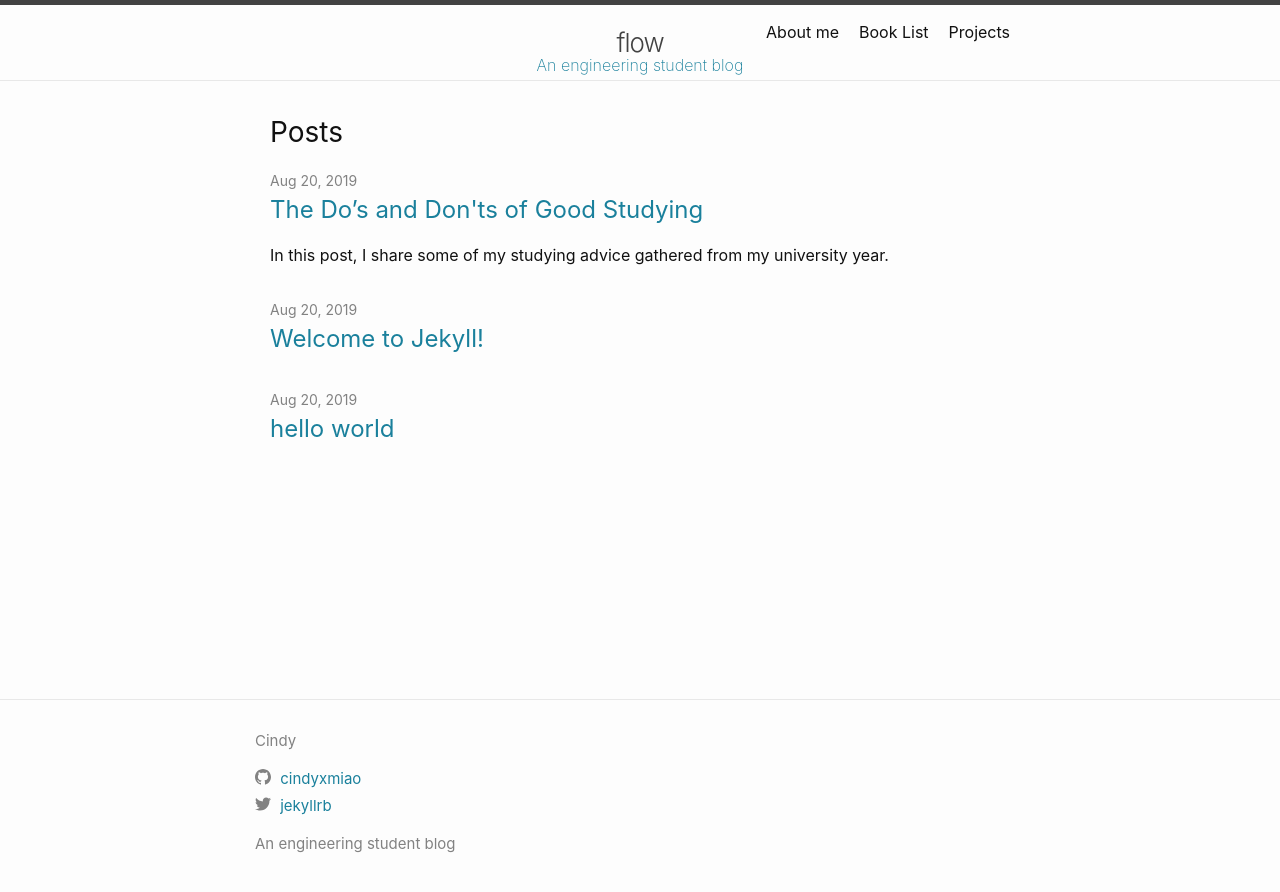
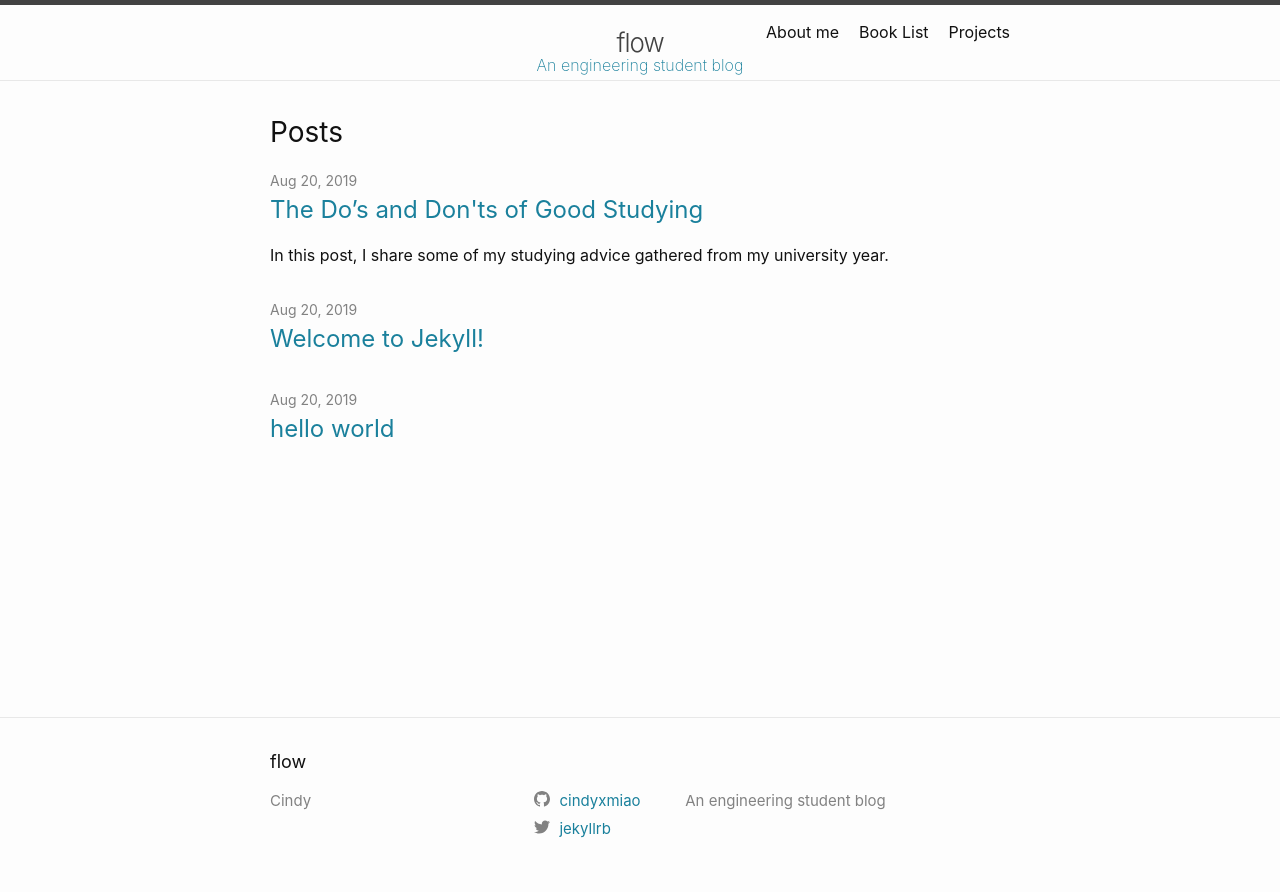
Before and after one commit to cindyxmiao/blog, a Jekyll site: the page built from index.md, in a window 1280 px wide. Shown: the top 892 px of the page. Built offline with Jekyll 4.4.1, drawn with Linux system fonts in a browser that asks for light colours.

Commit message:
footer reverting

```diff
--- a/_includes/footer.html
+++ b/_includes/footer.html
@@ -3,9 +3,10 @@
 
   <div class="wrapper">
 
+    <h2 class="footer-heading">{{ site.title | escape }}</h2>
 
     <div class="footer-col-wrapper">
-
+      <div class="footer-col footer-col-1">
         <ul class="contact-list">
           <li class="p-name">
             {%- if site.author -%}
@@ -18,13 +19,15 @@
             <li><a class="u-email" href="mailto:{{ site.email }}">{{ site.email }}</a></li>
             {%- endif -%}
         </ul>
+      </div>
 
+      <div class="footer-col footer-col-2">
+        {%- include social.html -%}
+      </div>
 
-        {%- include social.html -%}
-
-
+      <div class="footer-col footer-col-3">
         <p>{{- site.description | escape -}}</p>
-
+      </div>
     </div>
 
   </div>
```
